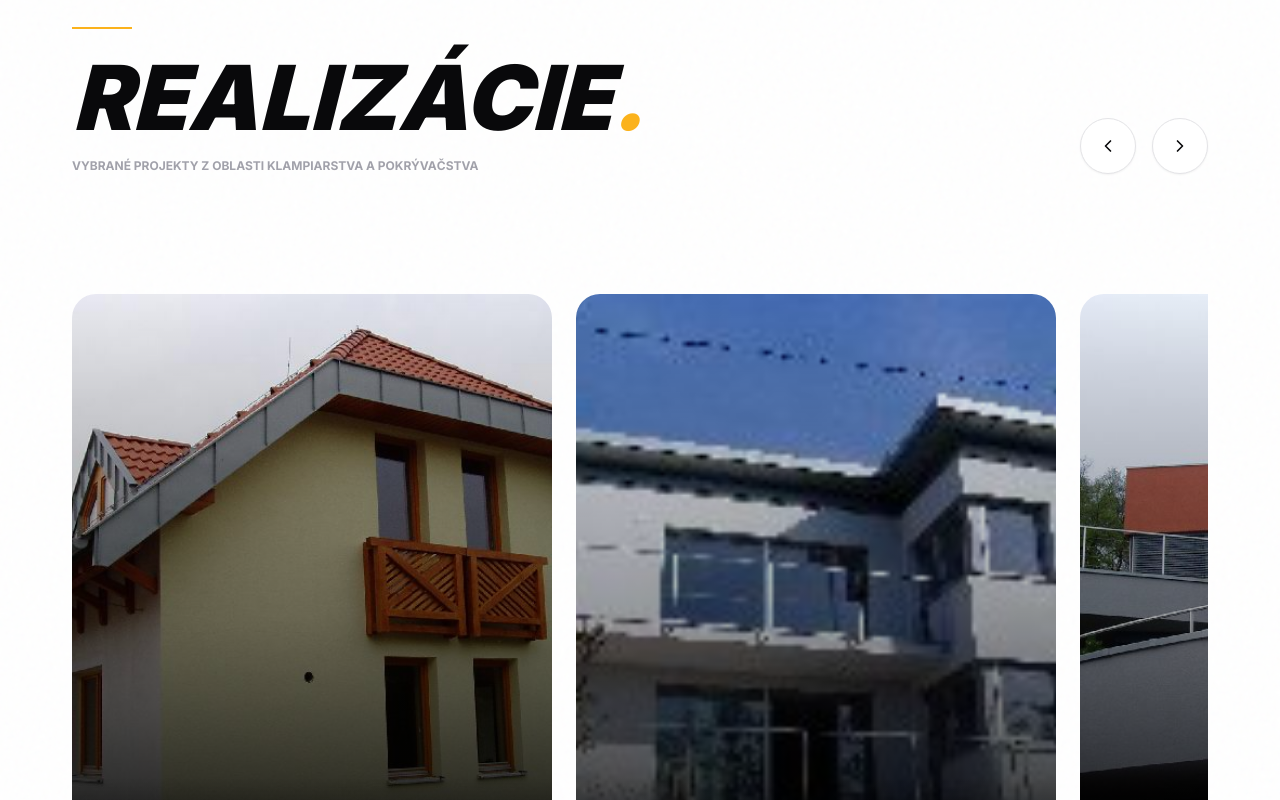
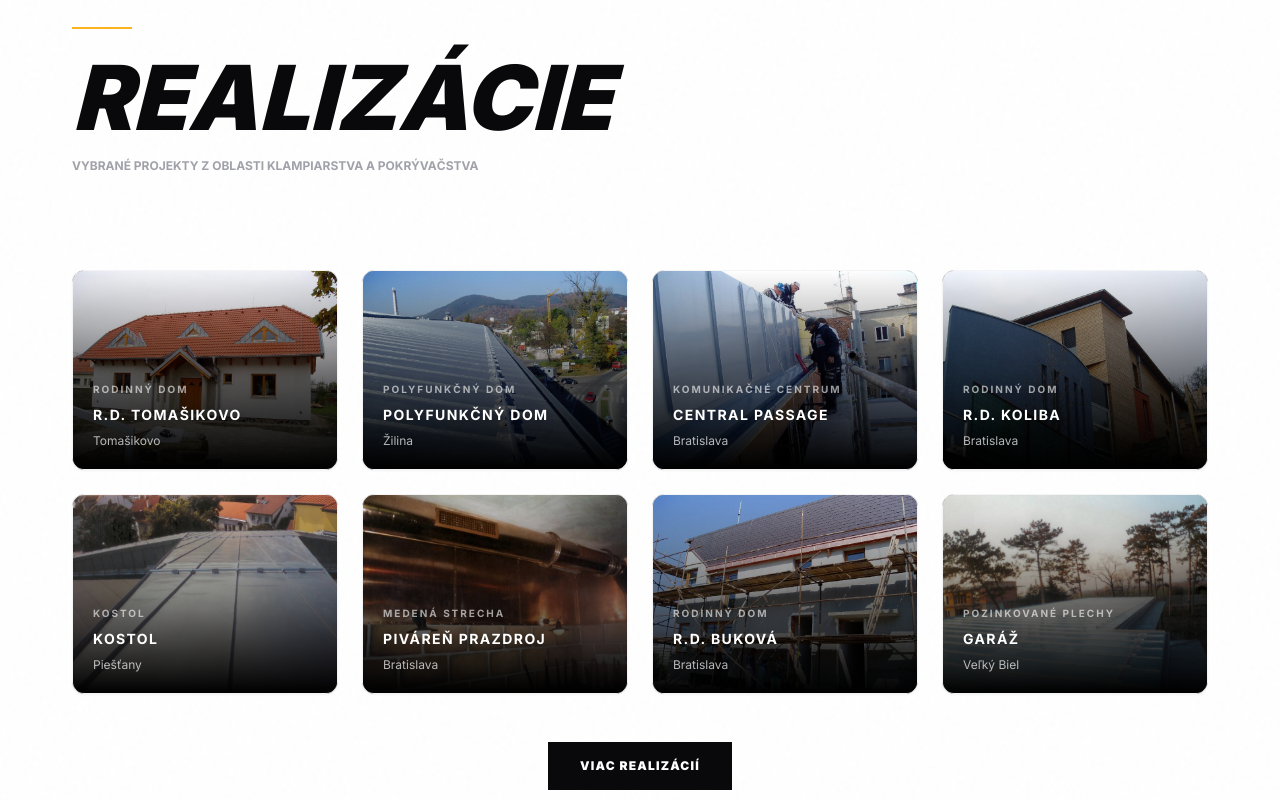
Before and after one commit to aebdigital/fidler, a Next.js app: page / in a window 1280 px wide. Shown: the part 3240-4040 px from the top of the page. Built offline with nearby package versions, Linux system fonts and the light colour scheme.

Commit message:
Update homepage realizations grid

```diff
--- a/src/app/page.tsx
+++ b/src/app/page.tsx
@@ -1,6 +1,7 @@
 "use client";
 
 import Image from "next/image";
+import Link from "next/link";
 
 import { ChevronLeft, ChevronRight } from "lucide-react";
 import { useEffect, useRef, useState, type KeyboardEvent as ReactKeyboardEvent } from "react";
@@ -15,7 +16,6 @@ type Service = {
 
 type Reference = {
   image: string;
-  revealImage: string;
   eyebrow: string;
   title: string;
   location: string;
@@ -58,44 +58,56 @@ const specializations = [
 
 const references: Reference[] = [
   {
-    image: "/ref1.jpg",
-    revealImage: "/ref2.jpg",
+    image: "/scraped/tz01v.jpg",
     eyebrow: "Rodinný dom",
     title: "r.d. Tomašikovo",
     location: "Tomašikovo",
   },
   {
-    image: "/ref2.jpg",
-    revealImage: "/ref3.jpg",
+    image: "/scraped/tz03v.jpg",
     eyebrow: "Polyfunkčný dom",
     title: "Polyfunkčný dom",
     location: "Žilina",
   },
   {
-    image: "/ref3.jpg",
-    revealImage: "/ref4.jpg",
+    image: "/scraped/tz05v.jpg",
     eyebrow: "Komunikačné centrum",
     title: "Central Passage",
     location: "Bratislava",
   },
   {
-    image: "/ref4.jpg",
-    revealImage: "/ref5.jpg",
+    image: "/scraped/tz12v.jpg",
     eyebrow: "Rodinný dom",
     title: "r.d. Koliba",
     location: "Bratislava",
   },
   {
-    image: "/ref5.jpg",
-    revealImage: "/ref1.jpg",
+    image: "/scraped/tz18v.jpg",
     eyebrow: "Kostol",
     title: "Kostol",
     location: "Piešťany",
   },
+  {
+    image: "/scraped/m01v.jpg",
+    eyebrow: "Medená strecha",
+    title: "Piváreň Prazdroj",
+    location: "Bratislava",
+  },
+  {
+    image: "/scraped/m03v.jpg",
+    eyebrow: "Rodinný dom",
+    title: "r.d. Buková",
+    location: "Bratislava",
+  },
+  {
+    image: "/scraped/pz01v.jpg",
+    eyebrow: "Pozinkované plechy",
+    title: "Garáž",
+    location: "Veľký Biel",
+  },
 ];
 
 export default function Home() {
-  const sliderRef = useRef<HTMLDivElement | null>(null);
   const closeTimerRef = useRef<ReturnType<typeof setTimeout> | null>(null);
   const [lightboxIndex, setLightboxIndex] = useState<number | null>(null);
   const [isLightboxClosing, setIsLightboxClosing] = useState(false);
@@ -193,10 +205,6 @@ export default function Home() {
       window.removeEventListener("keydown", handleKeyDown);
     };
   }, [lightboxIndex]);
-
-  const scrollReferences = (distance: number) => {
-    sliderRef.current?.scrollBy({ left: distance, behavior: "smooth" });
-  };
 
   const openLightbox = (index: number) => {
     if (closeTimerRef.current) {
@@ -378,7 +386,7 @@ export default function Home() {
                     Naše služby
                   </p>
                   <h2 className="break-words text-[clamp(1.8rem,7vw,6rem)] font-black uppercase leading-none text-white italic tracking-tighter">
-                    Čo robíme<span className="text-primary">.</span>
+                    Čo robíme
                   </h2>
                 </div>
                 <p className="max-w-md text-xl font-light text-white/60">
@@ -454,67 +462,52 @@ export default function Home() {
 
           <section id="realizacie" className="grain-overlay overflow-hidden bg-white py-28 md:py-48">
             <div className="relative z-10 mx-auto w-[95vw] px-6 md:px-10">
-              <div className="reveal-on-scroll mb-24 flex flex-col items-end justify-between gap-10 md:flex-row">
+              <div className="reveal-on-scroll mb-24">
                 <div>
                   <div className="divider" />
                   <h2 className="break-words text-[clamp(1.8rem,7vw,6rem)] font-black uppercase leading-none text-zinc-950 italic tracking-tighter">
-                    Realizácie<span className="text-primary italic">.</span>
+                    Realizácie
                   </h2>
                   <p className="mt-4 text-xs font-bold uppercase text-zinc-400">
                     Vybrané projekty z oblasti klampiarstva a pokrývačstva
                   </p>
                 </div>
-                <div className="flex gap-4">
-                  <button
-                    type="button"
-                    onClick={() => scrollReferences(-500)}
-                    className="flex h-14 w-14 items-center justify-center rounded-full border border-zinc-200 bg-white shadow-sm transition-all hover:bg-zinc-50"
-                    aria-label="Predchádzajúce realizácie"
-                  >
-                    <ChevronLeft className="h-5 w-5" />
-                  </button>
-                  <button
-                    type="button"
-                    onClick={() => scrollReferences(500)}
-                    className="flex h-14 w-14 items-center justify-center rounded-full border border-zinc-200 bg-white shadow-sm transition-all hover:bg-zinc-50"
-                    aria-label="Ďalšie realizácie"
-                  >
-                    <ChevronRight className="h-5 w-5" />
-                  </button>
-                </div>
               </div>
 
-              <div ref={sliderRef} id="ref-slider" className="ref-slider reveal-on-scroll">
+              <div className="reveal-on-scroll grid grid-cols-1 gap-6 sm:grid-cols-2 lg:grid-cols-4">
                 {references.map((item) => (
-                  <article key={`${item.title}-${item.location}`} className="ref-card group">
+                  <article
+                    key={`${item.title}-${item.location}-${item.image}`}
+                    className="group relative block overflow-hidden rounded-xl border border-zinc-100 bg-zinc-950 shadow-sm transition-all hover:border-zinc-300 hover:shadow-md"
+                  >
+                    <div className="relative aspect-[4/3] overflow-hidden bg-zinc-100">
                       <Image
                         fill
                         src={item.image}
                         alt={item.title}
-                      className="object-cover transition-transform duration-1000 group-hover:scale-110"
+                        className="object-cover transition-transform duration-700 group-hover:scale-110"
                       />
-                    <div className="hover-reveal-clip">
-                      <Image
-                        fill
-                        src={item.revealImage}
-                        alt=""
-                        className="object-cover"
-                      />
-                    </div>
-                    <div className="absolute inset-0 z-10 bg-gradient-to-t from-black via-black/35 to-transparent" />
-                    <div className="ref-card-overlay">
-                      <p className="mb-2 text-[10px] font-bold uppercase tracking-[0.2em] text-white/60">
+                      <div className="absolute inset-0 bg-gradient-to-t from-black via-black/45 to-transparent" />
+                      <div className="absolute bottom-0 left-0 right-0 p-5">
+                        <p className="text-[10px] font-bold uppercase tracking-[0.2em] text-white/60">
                           {item.eyebrow}
                         </p>
-                      <h3 className="text-3xl font-black uppercase italic tracking-tighter">
+                        <h3 className="mt-2 text-sm font-bold uppercase tracking-widest text-white drop-shadow-lg transition-colors group-hover:text-primary">
                           {item.title}
                         </h3>
-                      <p className="mt-2 text-sm font-light text-white/80">
-                        {item.location}
-                      </p>
+                        <p className="mt-2 text-xs text-white/70">{item.location}</p>
+                      </div>
                     </div>
                   </article>
                 ))}
+              </div>
+              <div className="mt-12 flex justify-center">
+                <Link
+                  href="/referencie"
+                  className="inline-flex items-center justify-center bg-zinc-950 px-8 py-4 text-xs font-black uppercase tracking-widest text-white transition-all hover:bg-primary hover:text-zinc-950"
+                >
+                  Viac realizácií
+                </Link>
               </div>
             </div>
           </section>
```
Lines whose indentation alone changed are shown as unchanged.
